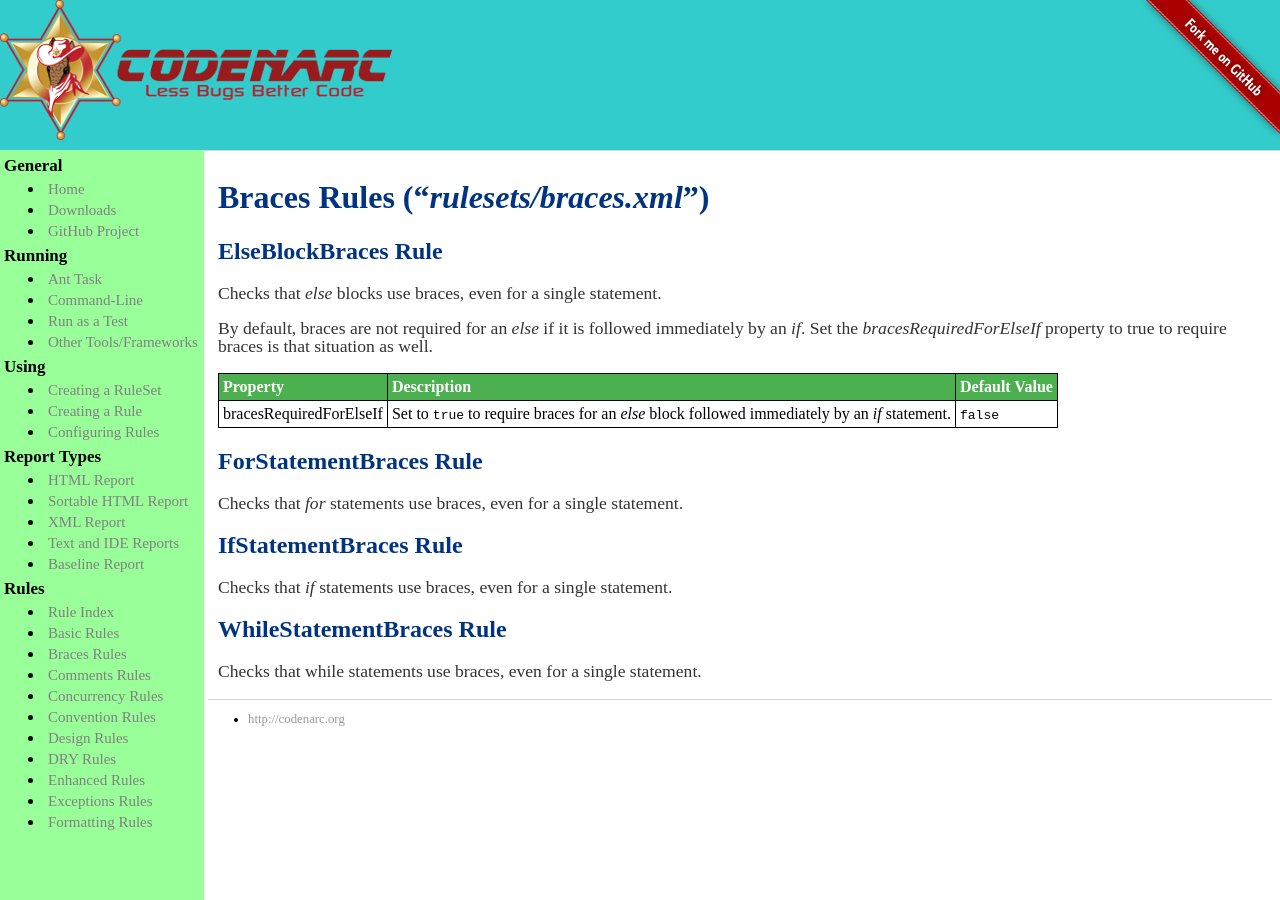
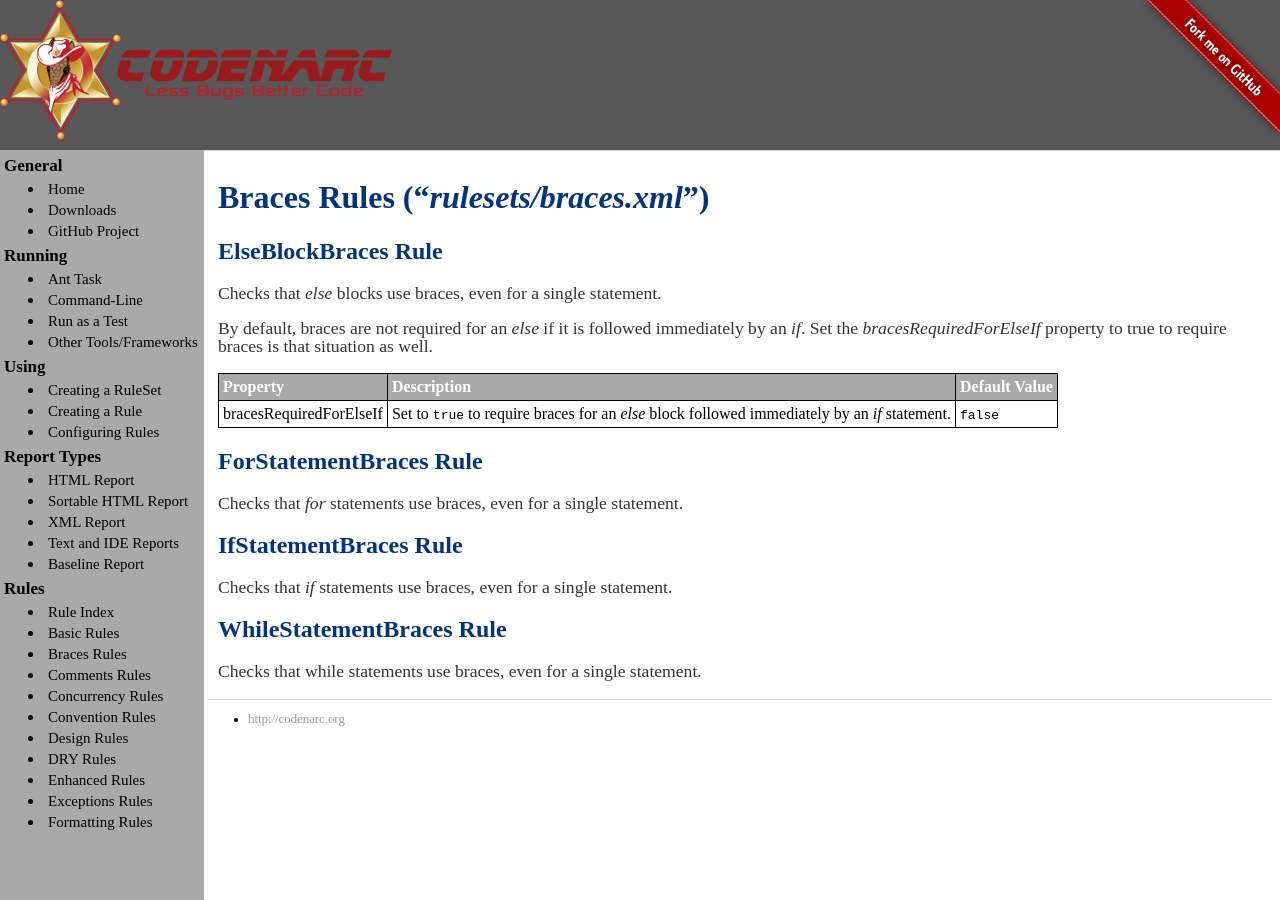
Before and after one commit to CodeNarc/CodeNarc, a Jekyll site: the page built from codenarc-rules-braces.md, in a window 1280 px wide. Built offline with Jekyll 4.4.1, drawn with Linux system fonts in a browser that asks for light colours.

```diff
--- a/css/main.css
+++ b/css/main.css
@@ -6,7 +6,7 @@
   z-index: 1; /* Stay on top */
   top: 150px; /* Stay under the banner */
   left: 0;
-  background-color: #99ff99; /* Green */
+  background-color: #A9A9A9; /* Dark Gray */
   overflow-x: hidden; /* Disable horizontal scroll */
   padding-top: 2px;
   padding-left: 4px;
@@ -32,7 +32,7 @@
   padding: 2px 4px 2px 4px;
   text-decoration: none;
   font-size: 15px;
-  color: #818181;
+  color: #000000;
   display: block;
 }
 
@@ -103,7 +103,7 @@ table, th, td {
 
 th {
     text-align: left;
-    background-color: #4CAF50;
+    background-color: #A9A9A9;
     color: white;
 }
 
@@ -143,7 +143,7 @@ div.clear hr{
     top: 0;
     left: 0;
     border-bottom: 1px solid #d5d5d5;
-    background-color: #33cccc; /* Green */
+    background-color: #585858; /* Light Black */
 
 }
 #banner img {
```
